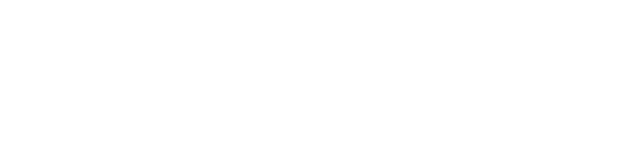
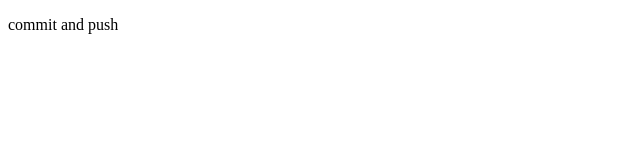
Before and after one commit to habibi1404/jan24wk8, a plain HTML site: page index.html in a window 1280 px wide. Shown: the whole page, without its empty margins (0-640 px from the left). Drawn offline with Linux system fonts and the light colour scheme.

Commit message:
feat: create in files

```diff
--- a/index.html
+++ b/index.html
@@ -6,6 +6,6 @@
     <title>conditional statement</title>
 </head>
 <body>
-
+    <p>commit and push</p>
 </body>
 </html>
```
